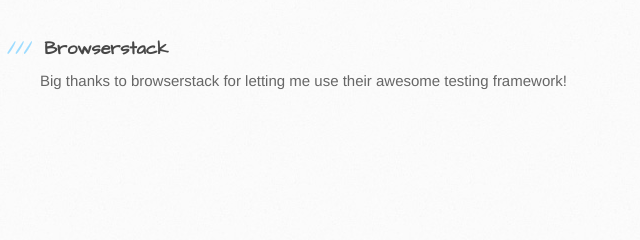
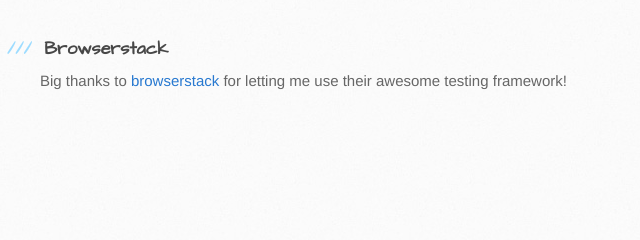
Before and after one commit to GGAlanSmithee/babel-plugin-resolver, a plain HTML site: page index.html in a window 1280 px wide. Shown: the part 293-533 px from the top of the page, 130-770 px from the left. Drawn offline with Linux system fonts and the light colour scheme.

Commit message:
adds link to browserstack

```diff
--- a/index.html
+++ b/index.html
@@ -31,7 +31,7 @@
           <h3>
 <a id="browserstack" class="anchor" href="#browserstack" aria-hidden="true"><span class="octicon octicon-link"></span></a>Browserstack</h3>
 
-<p>Big thanks to browserstack for letting me use their awesome testing framework!</p>
+<p>Big thanks to <a href="https://www.browserstack.com/">browserstack</a> for letting me use their awesome testing framework!</p>
         </section>
 
         <aside id="sidebar">
```
